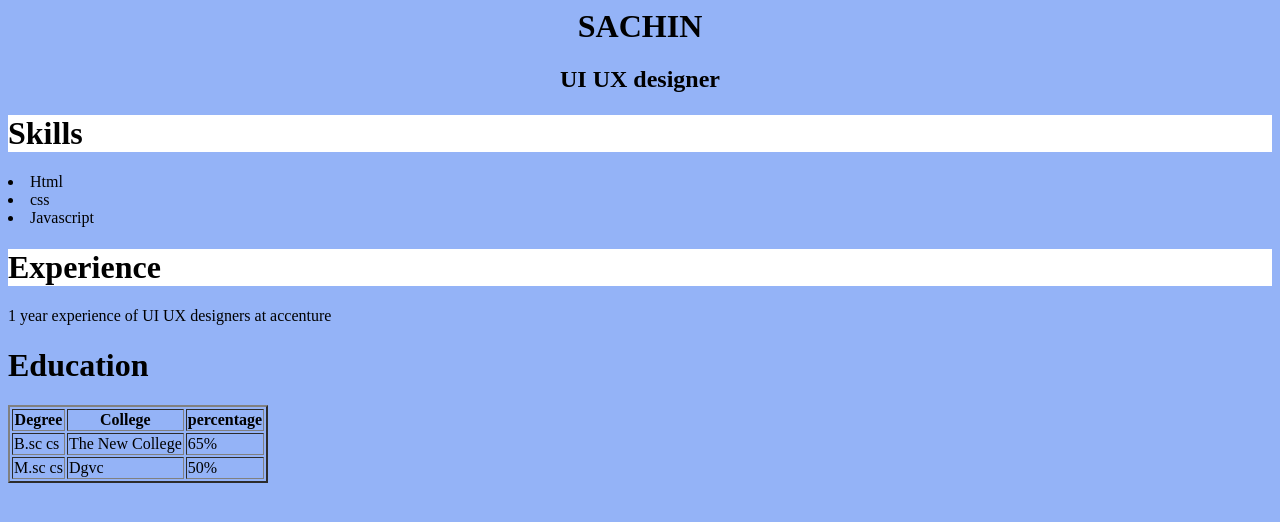
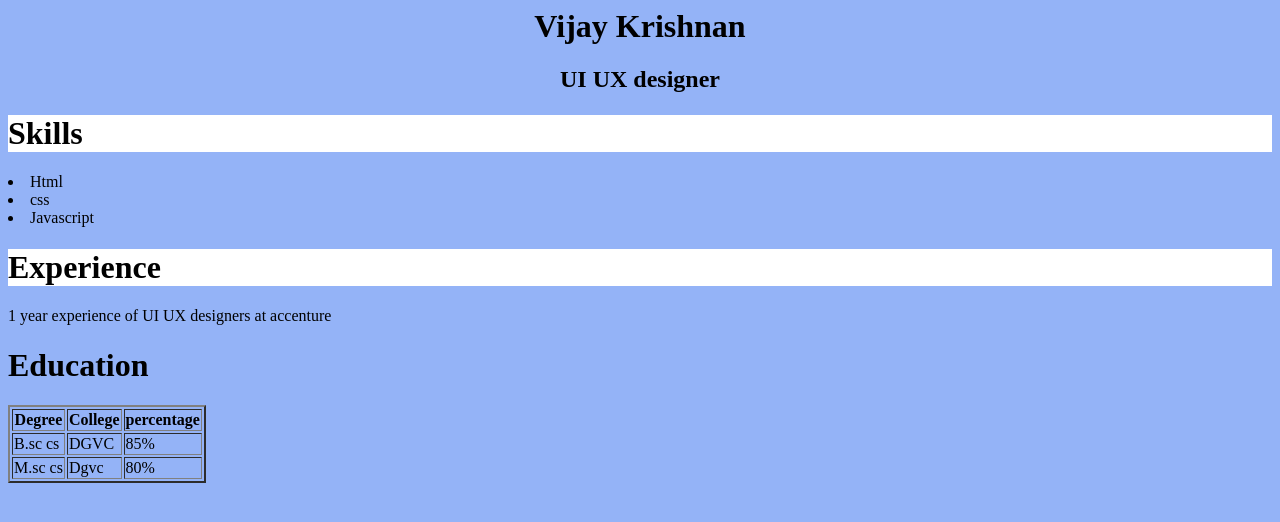
Before and after one commit to vijaykrish02/Portfolio, a plain HTML site: page index.html in a window 1280 px wide. Drawn offline with Linux system fonts and the light colour scheme.

Commit message:
Update index.html

```diff
--- a/index.html
+++ b/index.html
@@ -8,7 +8,7 @@
 </head>
 <body>
     <div class="Dgvc">
-        <h1>SACHIN</h1>
+        <h1>Vijay Krishnan</h1>
         <h2>UI UX designer</h2>
     </div>
 
@@ -35,13 +35,13 @@
     </tr>
     <tr>
         <td>B.sc cs</td>
-        <td>The New College</td>
-        <td>65%</td>
+        <td>DGVC</td>
+        <td>85%</td>
     </tr>
     <tr>
         <td>M.sc cs</td>
         <td>Dgvc</td>
-        <td>50%</td>
+        <td>80%</td>
     </tr>
 
 
```
